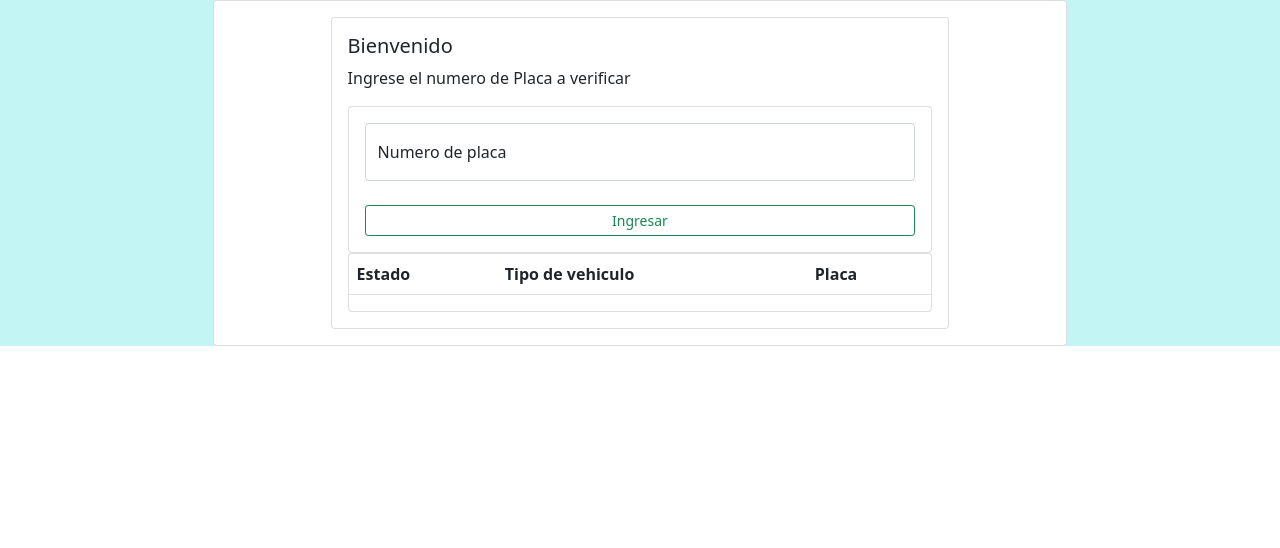
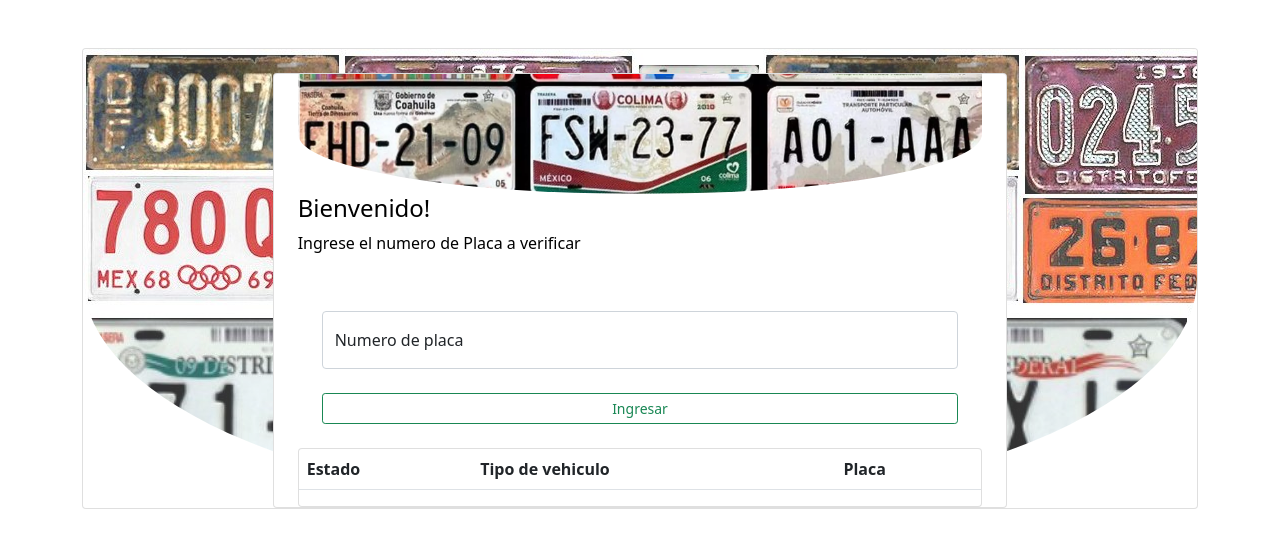
Before and after one commit to manuel2001bk/Programa_1-Automatas, a plain HTML site: page index.html in a window 1280 px wide. Drawn offline with nearby package versions, Linux system fonts and the light colour scheme.

Commit message:
Actualizacion de vista

```diff
--- a/index.css
+++ b/index.css
@@ -1,6 +1,22 @@
 
-.cuadro{
-    background-color:rgb(195, 245, 245);
-    width: auto;
-    height: auto;
+.bg-login{
+    background-image: url(./assets/placas.png);
+    padding: 60px 0px;
+    background-size: cover;
+    background-position: center center;
+    position: relative;
+    border-radius: 0px 0px 50% 50%;
 }
+
+.bg-login-overlay{
+    background-image: url(./assets/placas_2.jpg);
+    position: absolute;
+    top: 0;
+    right: 0;
+    left: 0;
+    bottom: 0;
+    width: 100%;
+    height: 100%;
+    border-radius: 0px 0px 50% 50%;
+    opacity: 0.8;
+}
--- a/index.html
+++ b/index.html
@@ -13,24 +13,26 @@
 </head>
 
 <body>
-    <div class="cuadro">
-        <div class="container col-md-8">
-            <div class="row justify-content-center">
-                <div class="card">
-                    <div class="card-body">
+    <div>
+        <div class="center ">
             <div class="container">
-                            <div class="row justify-content-center">
-                                <div class="col-10">
-                                    <div class="card">
-                                        <div class="card-body">
-                                            <h5 class="card-title">Bienvenido</h5>
-                                            <p>Ingrese el numero de Placa a verificar</p>
-                                            <div class="card">
-                                                <div class="card-body ">
+                <div class="card overflow-hidden my-5 pt-sm-4">
+                    <div class="bg-login-overlay"></div>
+                    <div class="row justify-content-around">
+                        <div class="col-8">
+                            <div class="card overflow-hidden container">
+                                <div class="bg-login text-center" />
+
+                            </div>
+                            <div>
+                                <h4 class="text-black ">Bienvenido!</h4>
+                                <p class="text-black mb-0">Ingrese el numero de Placa a verificar</p>
+                            </div>
+                            <div class="card-body pt-5">
+                                <div class="p-2">
                                     <div class="form-floating ">
-                                                        <input type="text" class="form-control" id="placa"
-                                                            placeholder="Numero de placa" name="Placa" value=""
-                                                            maxlength="9"
+                                        <input type="text" class="form-control" id="placa" placeholder="Numero de placa"
+                                            name="Placa" value="" maxlength="9"
                                             onkeyup="javascript:this.value=this.value.toUpperCase();">
                                         <label for="floatingInput">Numero de placa</label>
                                     </div>
@@ -61,10 +63,6 @@
             </div>
         </div>
     </div>
-                </div>
-            </div>
-        </div>
-    </div>
 </body>
 <script src="./index.js"></script>
 
```
Also changed, not shown: assets/placas.png (added), assets/placas_2.jpg (added). Lines whose indentation alone changed are shown as unchanged.
